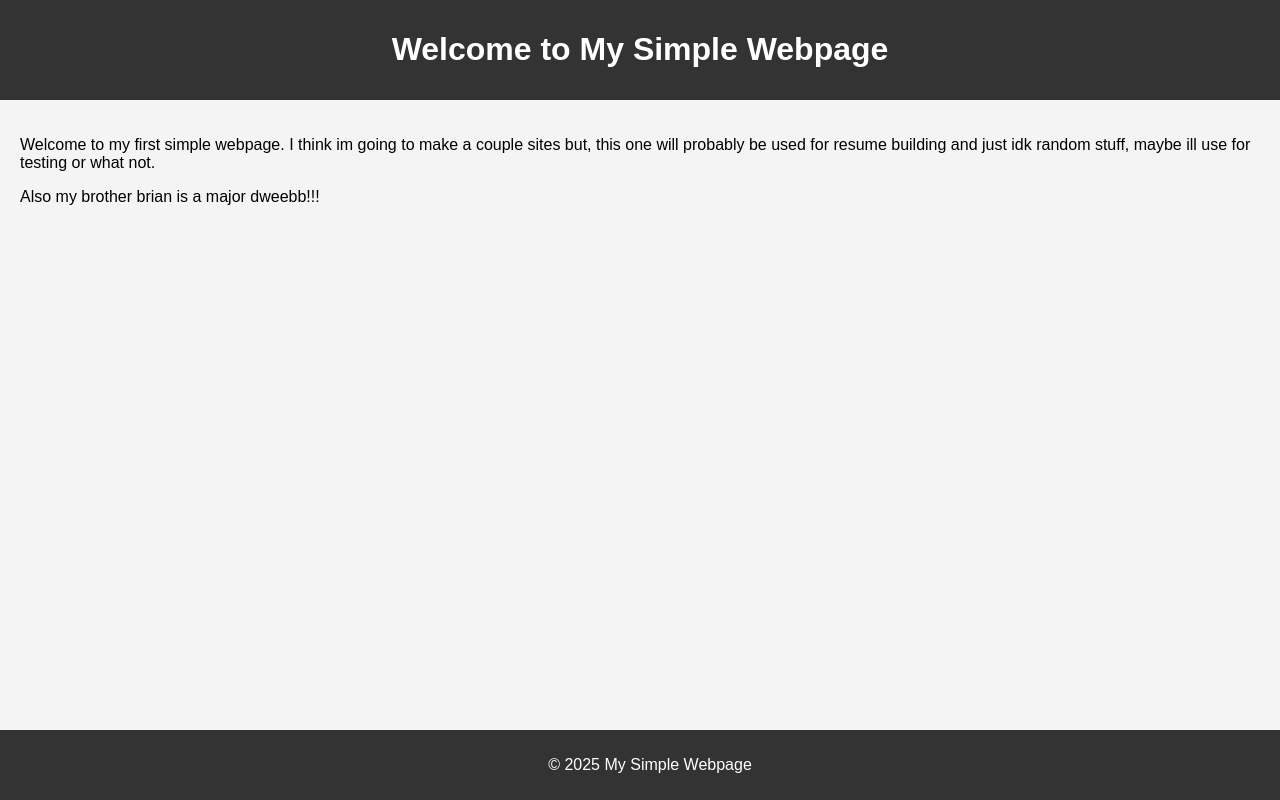
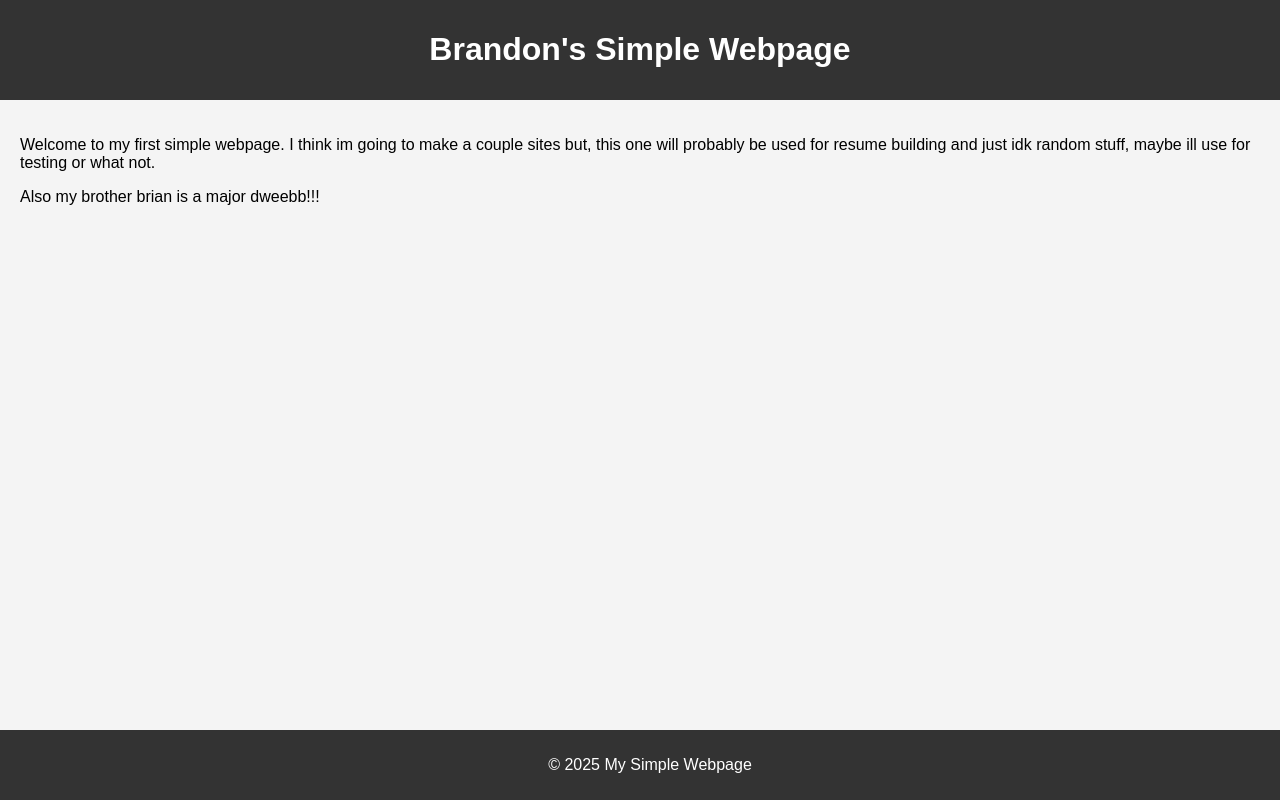
Before and after one commit to Brandonm7777/firstsite, a plain HTML site: page firstsite.html in a window 1280 px wide. Drawn offline with Linux system fonts and the light colour scheme.

Commit message:
Add files via upload

```diff
--- a/firstsite.html
+++ b/firstsite.html
@@ -34,7 +34,7 @@
 <body>
 
 <header>
-    <h1>Welcome to My Simple Webpage</h1>
+    <h1>Brandon's Simple Webpage</h1>
 </header>
 
 <main>
```
